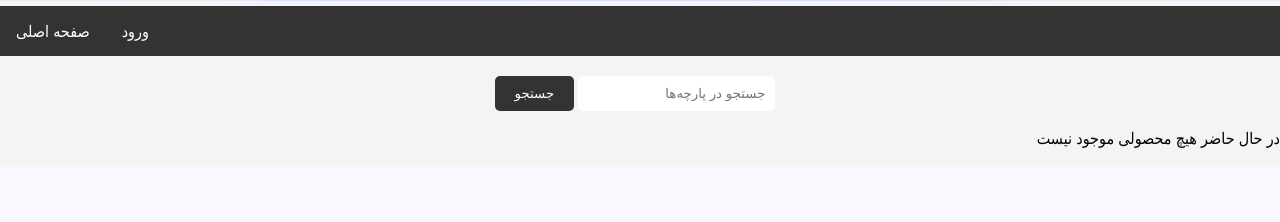
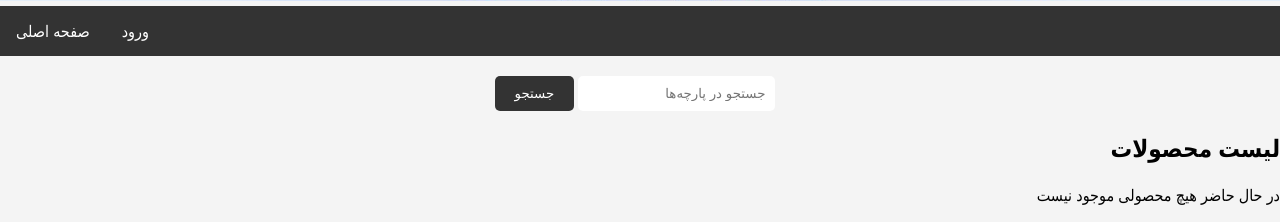
Before and after one commit to mehranlatifi83/fabric_store, a Django app: template fabricstore/web/templates/web/index.html in a window 1280 px wide. Shown: the part 719-941 px from the top of the page. Before the commit the page ends 867 px from the top, so only its background shows below. Run offline with Django 3.2, Linux system fonts and the light colour scheme; the template is opened without the code that fills it, so the values that code supplies are empty.

Commit message:
Added heading for product list in index.html

```diff
--- a/fabricstore/web/templates/web/index.html
+++ b/fabricstore/web/templates/web/index.html
@@ -1,5 +1,6 @@
 {% extends 'base.html' %}
 {% block content %}
+<h2>لیست محصولات</h2>
 {% if fabrics %}
 <ol>
     {% for fabric in fabrics %}
```
